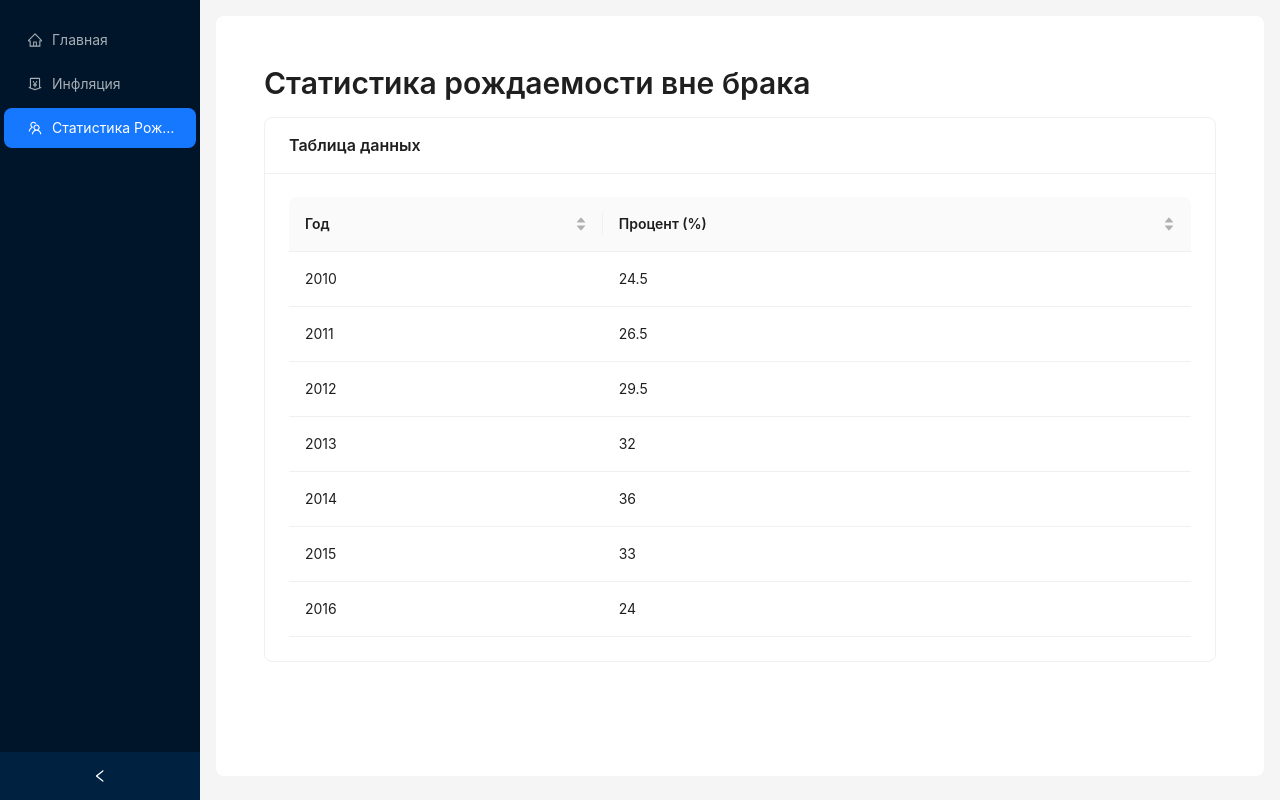
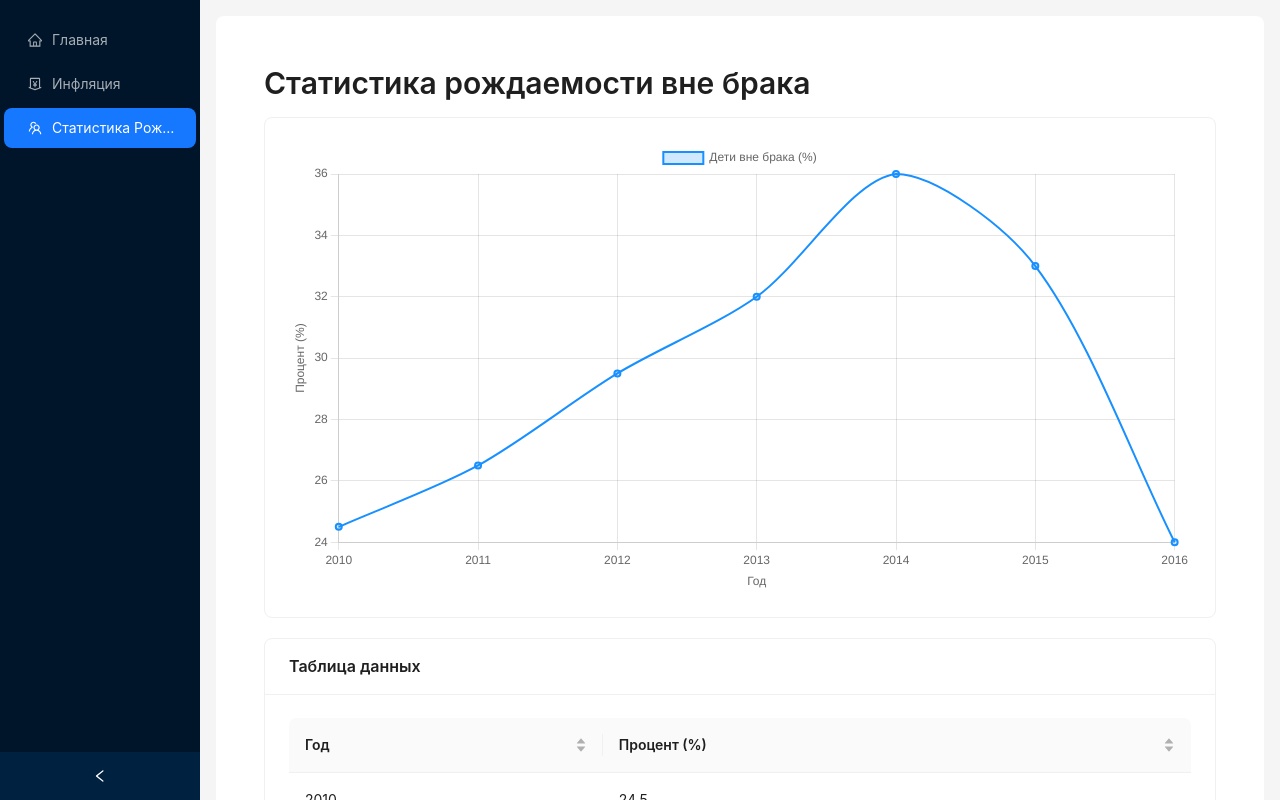
Before and after one commit to lebedev05tmn/dashboards-guap, a React (Vite) app: page /birth-stats in a window 1280 px wide. Shown: the top 800 px of the page. Built offline with nearby package versions, Linux system fonts and the light colour scheme.

Commit message:
chart visualization

```diff
--- a/src/modules/BirthStats.tsx
+++ b/src/modules/BirthStats.tsx
@@ -1,5 +1,26 @@
 import React from 'react';
 import { Table, Typography, Card } from 'antd';
+import { Line } from 'react-chartjs-2';
+import {
+  Chart as ChartJS,
+  CategoryScale,
+  LinearScale,
+  PointElement,
+  LineElement,
+  Title as ChartTitle,
+  Tooltip,
+  Legend
+} from 'chart.js';
+
+ChartJS.register(
+  CategoryScale,
+  LinearScale,
+  PointElement,
+  LineElement,
+  ChartTitle,
+  Tooltip,
+  Legend
+);
 
 const { Title: AntTitle } = Typography;
 
@@ -16,7 +37,6 @@ const mockData: DataItem[] = [
   { year: 2014, percentage: 36 },
   { year: 2015, percentage: 33 },
   { year: 2016, percentage: 24 },
-
 ];
 
 const BirthStatistics: React.FC = () => {
@@ -35,9 +55,49 @@ const BirthStatistics: React.FC = () => {
     },
   ];
 
+  const chartData = {
+    labels: mockData.map(item => item.year),
+    datasets: [
+      {
+        label: 'Дети вне брака (%)',
+        data: mockData.map(item => item.percentage),
+        borderColor: '#1890ff',
+        backgroundColor: 'rgba(24, 144, 255, 0.2)',
+        borderWidth: 2,
+        tension: 0.3,
+      },
+    ],
+  };
+
   return (
     <div style={{ padding: '24px' }}>
       <AntTitle level={2}>Статистика рождаемости вне брака</AntTitle>
+
+      <Card style={{ marginBottom: '20px' }}>
+        <Line
+          data={chartData}
+          options={{
+            responsive: true,
+            plugins: {
+              legend: { position: 'top' },
+              tooltip: {
+                callbacks: {
+                  label: (context) => `${context.dataset.label}: ${context.parsed.y}%`,
+                },
+              },
+            },
+            scales: {
+              y: {
+                title: { display: true, text: 'Процент (%)' }
+              },
+              x: {
+                title: { display: true, text: 'Год' }
+              }
+            }
+          }}
+        />
+      </Card>
+
       <Card title="Таблица данных">
         <Table
           columns={columns}
```
